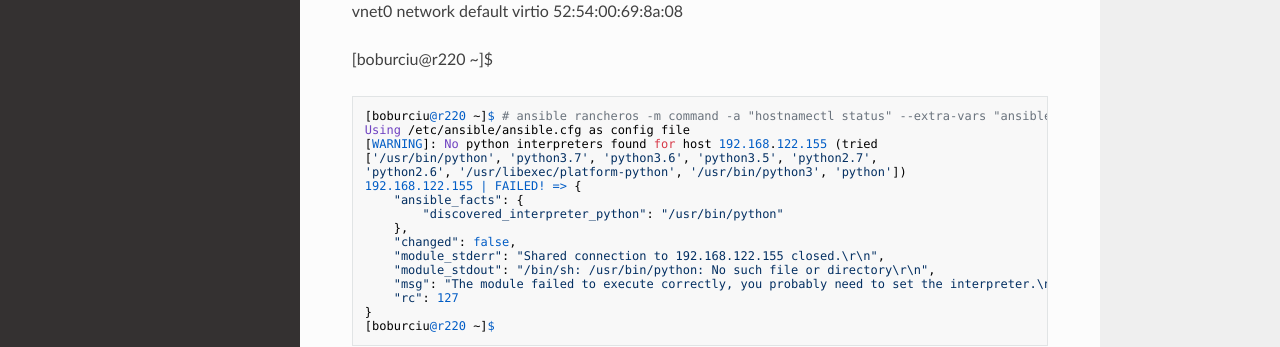
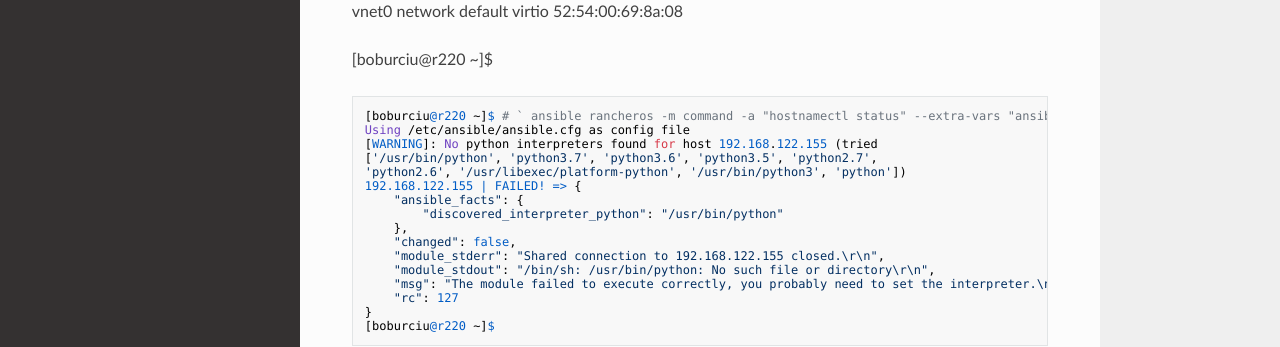
Before and after one commit to baburciu/Documentation, an MkDocs documentation site: the page built from docs/KVM_usage.md, in a window 1280 px wide and 900 px high, scrolled down 636 px. Shown: the part 412-759 px from the top of the window. Built offline with MkDocs 1.6.1, drawn with Linux system fonts in a browser that asks for light colours; nearby versions of some CDN libraries.

````diff
--- a/docs/KVM_usage.md
+++ b/docs/KVM_usage.md
@@ -35,7 +35,7 @@ vnet0      network    default    virtio      52:54:00:69:8a:08<br/>
 [boburciu@r220 ~]$<br/>
 
 ```
-[boburciu@r220 ~]$ # ansible rancheros -m command -a "hostnamectl status" --extra-vars "ansible_user=rancher ansible_password=rancher" -v
+[boburciu@r220 ~]$ # ` ansible rancheros -m command -a "hostnamectl status" --extra-vars "ansible_user=rancher ansible_password=rancher" -v `
 Using /etc/ansible/ansible.cfg as config file
 [WARNING]: No python interpreters found for host 192.168.122.155 (tried
 ['/usr/bin/python', 'python3.7', 'python3.6', 'python3.5', 'python2.7',
````
